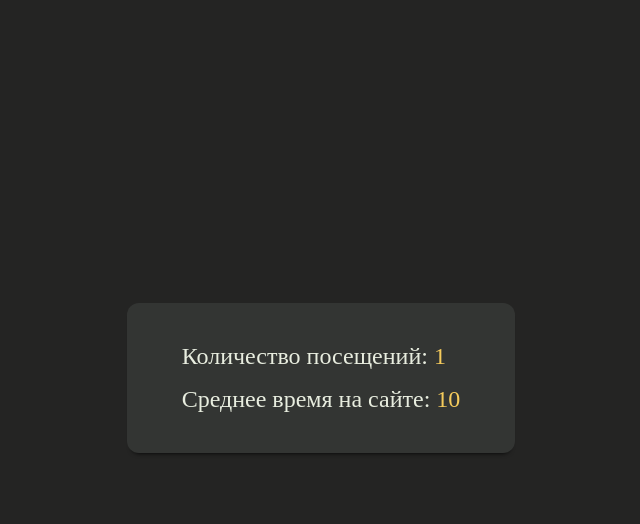
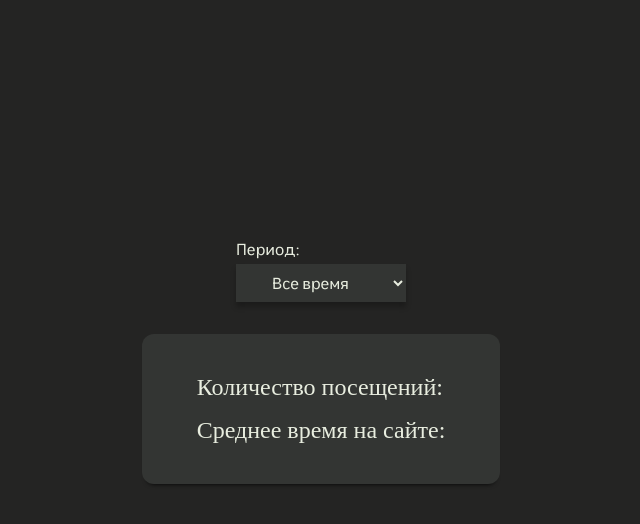
Before and after one commit to DaniilOlivo/portfolio, a Django app: template analytics/templates/analytics/dashboard.html in a window 1280 px wide. Shown: the part 77-601 px from the top of the page, without its empty margins (294-934 px from the left). Run offline with Django 4.2, Linux system fonts and the light colour scheme; the template is opened without the code that fills it: most values are stand-ins (such as "Sample title", 1, 10 or a date in 2020); some libraries are stand-ins or nearby versions; some web fonts are replaced.

Commit message:
Added statistics by periods

```diff
--- a/analytics/static/analytics/css/dashboard.css
+++ b/analytics/static/analytics/css/dashboard.css
@@ -9,6 +9,7 @@
 .panel-dashboard {
     display: flex;
     flex-direction: column;
+    align-items: center;
     gap: 2em;
 }
 
@@ -21,3 +22,22 @@
 .stat-block__number {
     color: var(--color-accent);
 }
+
+.form-dashboard {
+    display: flex;
+    flex-direction: column;
+    gap: 5px;
+    width: 170px;
+}
+
+#period-input {
+    transition: 300ms;
+    border: none;
+    background-color: var(--color-bg-additional);
+    padding: 0.5em 2em;
+    color: var(--color-text);
+    font-size: 16px;
+    box-shadow: 0 5px 5px rgba(0, 0, 0, 0.25);
+    font-family: "Moderustic";
+    cursor: pointer;
+}
--- /dev/null
+++ b/analytics/static/analytics/js/dashboard.js
@@ -0,0 +1,29 @@
+async function getStats(period) {
+    const token = document.querySelector("input[name='csrfmiddlewaretoken']").value
+
+    const res = await fetch("/analytics/stats/", {
+        method: "POST",
+        headers: {
+            'X-CSRFToken': token,
+            "Content-Type": "application/json",
+        },
+        body: JSON.stringify({period})
+    })
+
+    if (res.ok) {
+        const data = await res.json()
+        document.querySelector(".stat-block__count").textContent = data.count
+        document.querySelector(".stat-block__average").textContent = data.average
+    }
+}
+
+function initForm() {
+    // По умолчанию
+    getStats("all-time")
+
+    const form = document.querySelector(".form-dashboard")
+    const input = document.querySelector("#period-input")
+    form.addEventListener("change", () => getStats(input.value))
+}
+
+initForm()
--- a/analytics/templates/analytics/dashboard.html
+++ b/analytics/templates/analytics/dashboard.html
@@ -11,19 +11,26 @@
 {% block content %}
     <div class="dashboard-content">
         <div class="panel-dashboard">
-            <form>
-
+            <form class="form-dashboard">
+                {% csrf_token %}
+                <label for="period-input">Период:</label>
+                <select name="period" id="period-input">
+                    <option value="all-time">Все время</option>
+                    <option value="year">Год</option>
+                    <option value="half-year">Полгода</option>
+                    <option value="month">Месяц</option>
+                </select>
             </form>
 
             <div class="stat-block block">
                 <h3 class="title title-sub">
                     Количество посещений:
-                    <span class="stat-block__number">{{ count }}</span>
+                    <span class="stat-block__number stat-block__count"></span>
                 </h3>
 
                 <h3 class="title title-sub">
                     Среднее время на сайте:
-                    <span class="stat-block__number">{{ average }}</span>
+                    <span class="stat-block__number stat-block__average"></span>
                 </h3>
             </div>
         </div>
--- a/analytics/urls.py
+++ b/analytics/urls.py
@@ -1,7 +1,8 @@
 from django.urls import path
-from analytics.views import recieve_analytics, DashboardView
+from analytics.views import recieve_analytics, stats_view, DashboardView
 
 urlpatterns = [
+    path("stats/", stats_view, name="stats"),
     path("dashboard/", DashboardView.as_view(), name="dashboard"),
     path("time/", recieve_analytics, name="recieve_analytics")
 ]
```
Also changed, not shown: analytics/views.py (+33 -19 lines).
